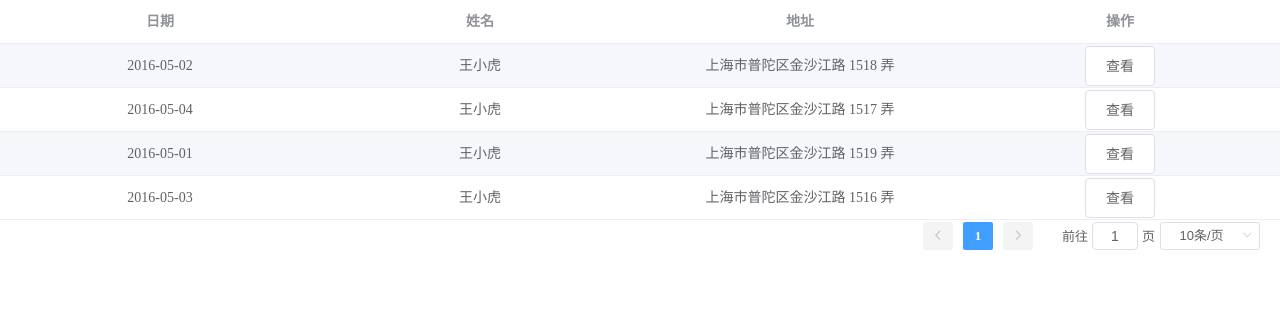
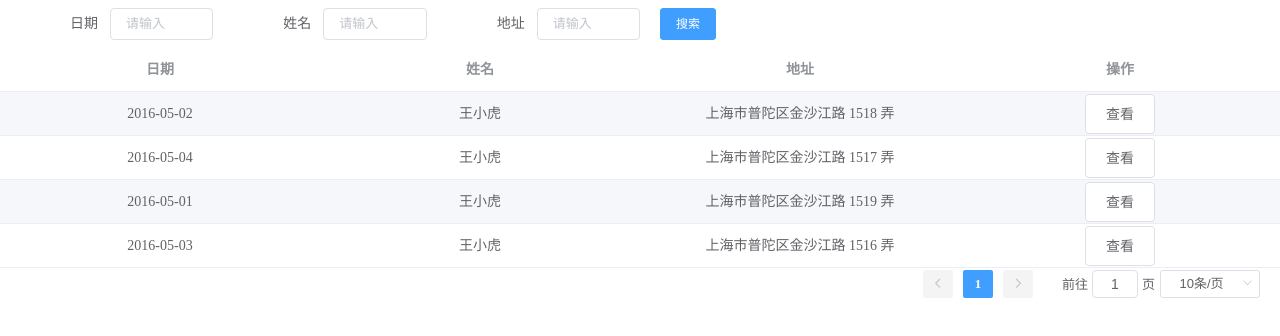
Before and after one commit to chrischen0405/element-component-in-vue, a Vue app: page /#/ in a window 1280 px wide. Shown: the top 336 px of the page. Built offline with nearby package versions, Linux system fonts and the light colour scheme.

Commit message:
feat: add ChrisFormItem component

```diff
--- /dev/null
+++ b/src/components/ChrisFormItem/index.vue
@@ -0,0 +1,114 @@
+<template>
+  <div class="form-container">
+    <el-form
+      ref="formRef"
+      :label-width="labelWidth"
+      :model="query"
+    >
+      <el-row>
+        <template v-for="(option, index) in formItems">
+          <el-col :span="option.colSpan || colSpan" :key="index">
+            <el-form-item
+              v-if="!option.slot"
+              :label="option.label"
+              :prop="option.property"
+              :style="option.itemStyle || itemStyle"
+              size="small"
+            >
+              <div class="form-item-container">
+                <template v-if="option.type === 'input'">
+                  <el-input
+                    v-model="query[option.property]"
+                    :type="option.type"
+                    :placeholder="option.placeholder || '请输入'"
+                    :disabled="option.disabled || disabled"
+                  ></el-input>
+                </template>
+              </div>
+            </el-form-item>
+          </el-col>
+        </template>
+        <el-col
+          v-if="isShowControl"
+          :span="controlSpan"
+          class="btn-container"
+        >
+          <el-button
+            type="primary"
+            size="small"
+            @click="search"
+          >
+            搜索
+          </el-button>
+        </el-col>
+      </el-row>
+    </el-form>
+  </div>
+</template>
+
+<script>
+export default {
+  name: 'ChrisFormItem',
+  props: {
+    query: {
+      type: Object,
+      require: true
+    },
+    formItems: {
+      type: Array,
+      default: () => []
+    },
+    labelWidth: {
+      type: String,
+      default: '110px'
+    },
+    colSpan: {
+      type: Number,
+      default: 4
+    },
+    disabled: {
+      type: Boolean,
+      default: false
+    },
+    itemStyle: {
+      type: Object,
+      default: () => ({ padding: '8px 0px', margin: '0', width: '100%' })
+    },
+    isShowControl: {
+      type: Boolean,
+      default: true
+    },
+    controlSpan: {
+      type: Number,
+      default: 4
+    },
+    currentPageName: {
+      type: String,
+      default: 'currentPage'
+    }
+  },
+  data () {
+    return {}
+  },
+  methods: {
+    search () {
+      console.log(this.query)
+      this.$emit('reload', {
+        ...this.query,
+        [this.currentPageName]: 1
+      }, 'search')
+    }
+  }
+}
+</script>
+
+<style scoped lang="scss">
+.form-item-container {
+  display: flex;
+}
+
+.btn-container {
+  padding: 8px 0;
+  margin: 0 20px;
+}
+</style>
--- a/src/views/Home/index.vue
+++ b/src/views/Home/index.vue
@@ -1,7 +1,12 @@
 <template>
   <div class="home">
+    <chris-form-item
+      :form-items="theadData"
+      :query="query"
+      @reload="reload"
+    ></chris-form-item>
     <chris-el-table
-      :table-title="tableTitle"
+      :table-title="theadData"
       :prop-data="tableData"
       :is-show-pagination="true"
       :total="tableData.length"
@@ -20,16 +25,18 @@
 
 <script>
 import ChrisElTable from '../../components/ChrisElTable/index'
-import { tableTitle } from './table-config'
+import { theadData } from './table-config'
+import ChrisFormItem from '../../components/ChrisFormItem/index'
 
 export default {
   name: 'Home',
   components: {
+    ChrisFormItem,
     ChrisElTable
   },
   data () {
     return {
-      tableTitle,
+      theadData,
       tableData: [
         {
           date: '2016-05-02',
@@ -51,15 +58,34 @@ export default {
           name: '王小虎',
           address: '上海市普陀区金沙江路 1516 弄'
         }
-      ]
+      ],
+      query: {}
     }
   },
+  created () {
+    this.setQuery()
+  },
   methods: {
+    setQuery (query = {}) {
+      this.theadData
+        .filter(e => e.search)
+        .forEach(opt => {
+          const { property } = opt
+          this.query[property] = query[property] || ''
+        })
+      this.query = { ...this.query }
+    },
     handleClick (item) {
       console.log(item)
     },
     onPageChange (ev) {
       console.log(ev)
+    },
+    reload (query, type) {
+      if (type === 'search') {
+        console.log(query)
+        this.setQuery(query)
+      }
     }
   }
 }
--- a/src/views/Home/table-config.js
+++ b/src/views/Home/table-config.js
@@ -1,15 +1,21 @@
-export const tableTitle = [
+export const theadData = [
   {
     label: '日期',
-    property: 'date'
+    property: 'date',
+    type: 'input',
+    search: true
   },
   {
     label: '姓名',
-    property: 'name'
+    property: 'name',
+    type: 'input',
+    search: true
   },
   {
     label: '地址',
-    property: 'address'
+    property: 'address',
+    type: 'input',
+    search: true
   },
   {
     slot: 'handle'
```
